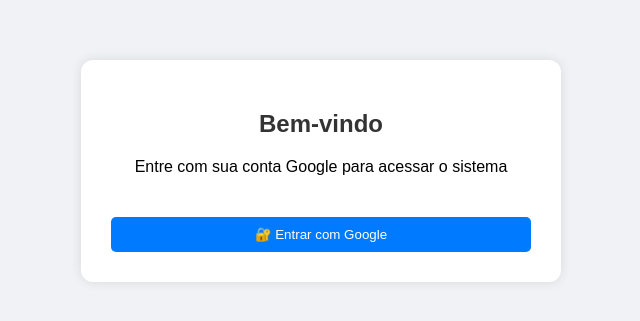
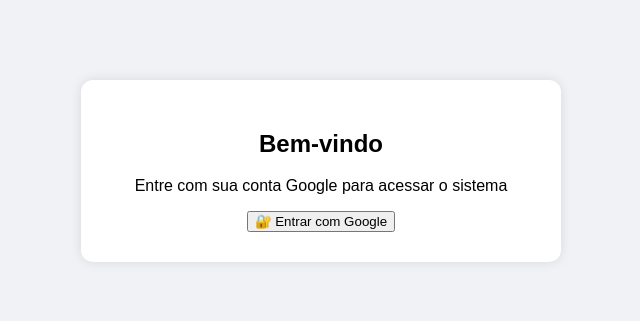
Before and after one commit to leomissio72-cpu/Formul-rio-M-dico, a plain HTML site: page index.html in a window 1280 px wide. Shown: the part 249-570 px from the top of the page, without its empty margins (319-959 px from the left). Drawn offline with Linux system fonts and the light colour scheme; no server answers.

Commit message:
Update index.html

```diff
--- a/index.html
+++ b/index.html
@@ -5,6 +5,7 @@
   <meta name="viewport" content="width=device-width, initial-scale=1.0">
   <title>Formulário Médico</title>
   <style>
+    /* ... (Seu CSS completo aqui) ... */
     body {
       font-family: Arial, sans-serif;
       background: #f0f2f5;
@@ -16,7 +17,7 @@
       margin: 0;
       padding: 20px;
     }
-
+    /* ... (Resto do seu CSS) ... */
     .container {
       background: white;
       padding: 30px;
@@ -26,60 +27,19 @@
       max-width: 420px;
       text-align: center;
     }
-
-    h2 {
-      color: #333;
-      margin-bottom: 20px;
-    }
-
-    label {
-      display: block;
-      margin-top: 15px;
-      font-weight: bold;
-      text-align: left;
-    }
-
-    input, select, button {
-      width: 100%;
-      padding: 10px;
-      margin-top: 5px;
-      border: 1px solid #ccc;
-      border-radius: 5px;
-      box-sizing: border-box;
-    }
-
-    button {
-      background: #007bff;
-      color: white;
-      border: none;
-      cursor: pointer;
-      margin-top: 25px;
-      transition: 0.3s;
-    }
-
-    button:hover { background: #0056b3; }
-
-    #logoutBtn {
-      background: #dc3545;
-      width: 100px;
-    }
-
-    #logoutBtn:hover {
-      background: #b02a37;
-    }
-
+    /* ... (Resto do seu CSS) ... */
     #formulario {
       display: none;
     }
   </style>
 
-  <!-- Firebase -->
   <script src="https://www.gstatic.com/firebasejs/9.23.0/firebase-app-compat.js"></script>
   <script src="https://www.gstatic.com/firebasejs/9.23.0/firebase-auth-compat.js"></script>
 
   <script>
+    // 🔑 CHAVE DO FIREBASE SERÁ SUBSTITUÍDA AQUI PELO GITHUB ACTION
     const firebaseConfig = {
-      apiKey: "AIzaSyCznEr8M2lNu7nwCfGN_kcJZFM5lqRQdf8",
+      apiKey: "VARS_REPLACE_FIREBASE_API_KEY",
       authDomain: "psico-17375.firebaseapp.com",
       projectId: "psico-17375",
       storageBucket: "psico-17375.appspot.com",
@@ -92,14 +52,12 @@
 </head>
 <body>
 
-  <!-- Tela de Login -->
   <div class="container" id="login">
     <h2>Bem-vindo</h2>
     <p>Entre com sua conta Google para acessar o sistema</p>
     <button onclick="loginGoogle()">🔐 Entrar com Google</button>
   </div>
 
-  <!-- Formulário -->
   <div class="container" id="formulario">
     <button id="logoutBtn" onclick="logout()">Sair</button>
     <h2>Formulário Médico</h2>
@@ -135,8 +93,8 @@
   </div>
 
   <script>
-    // === Link do seu Apps Script ===
-    const scriptURL = "https://script.google.com/macros/s/AKfycbwrhBLdl163epheHHT-V36q93lMsyxAXeEazbsrTSsCHQOGjUMyLPCaynsEkQ4bvEDC/exec";
+    // 🔗 URL DO APPS SCRIPT SERÁ SUBSTITUÍDA AQUI PELO GITHUB ACTION
+    const scriptURL = "VARS_REPLACE_GOOGLE_SCRIPT_URL";
     const form = document.getElementById("form");
 
     // === Firebase Auth ===
```
